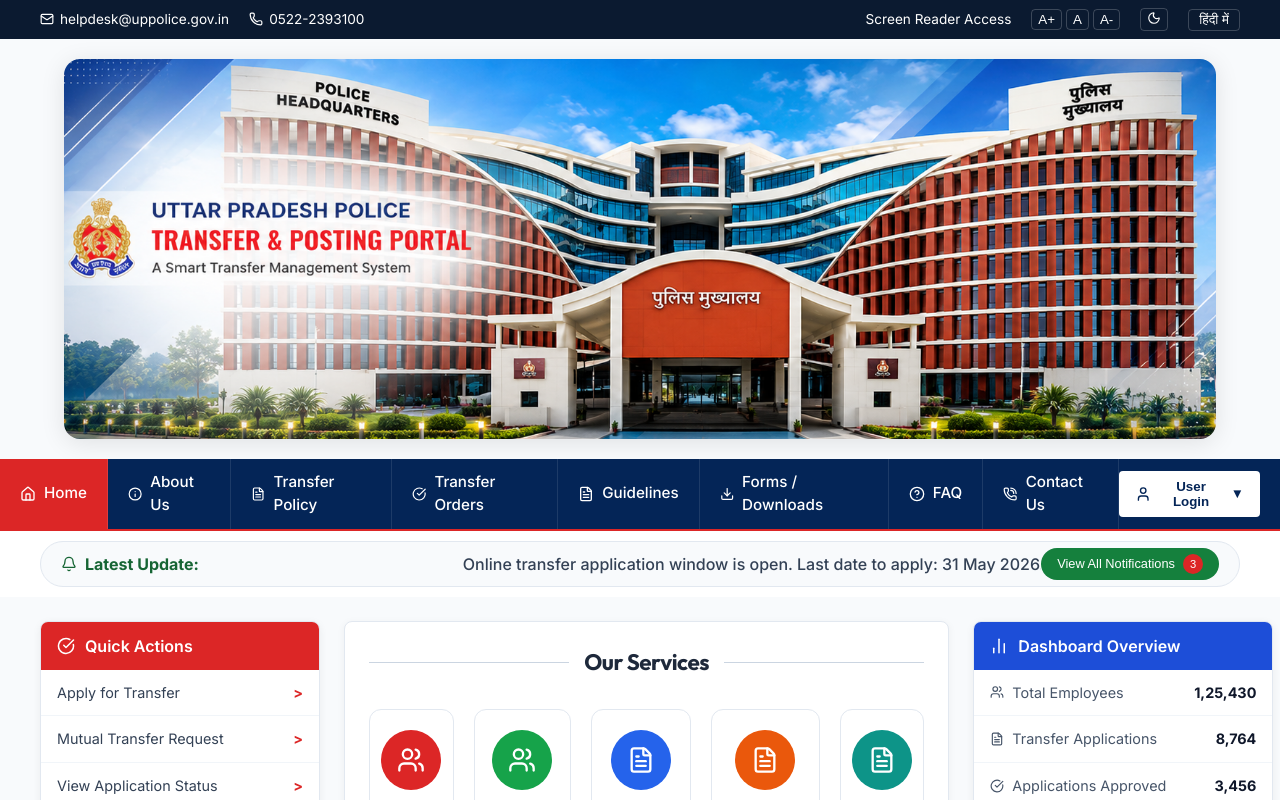
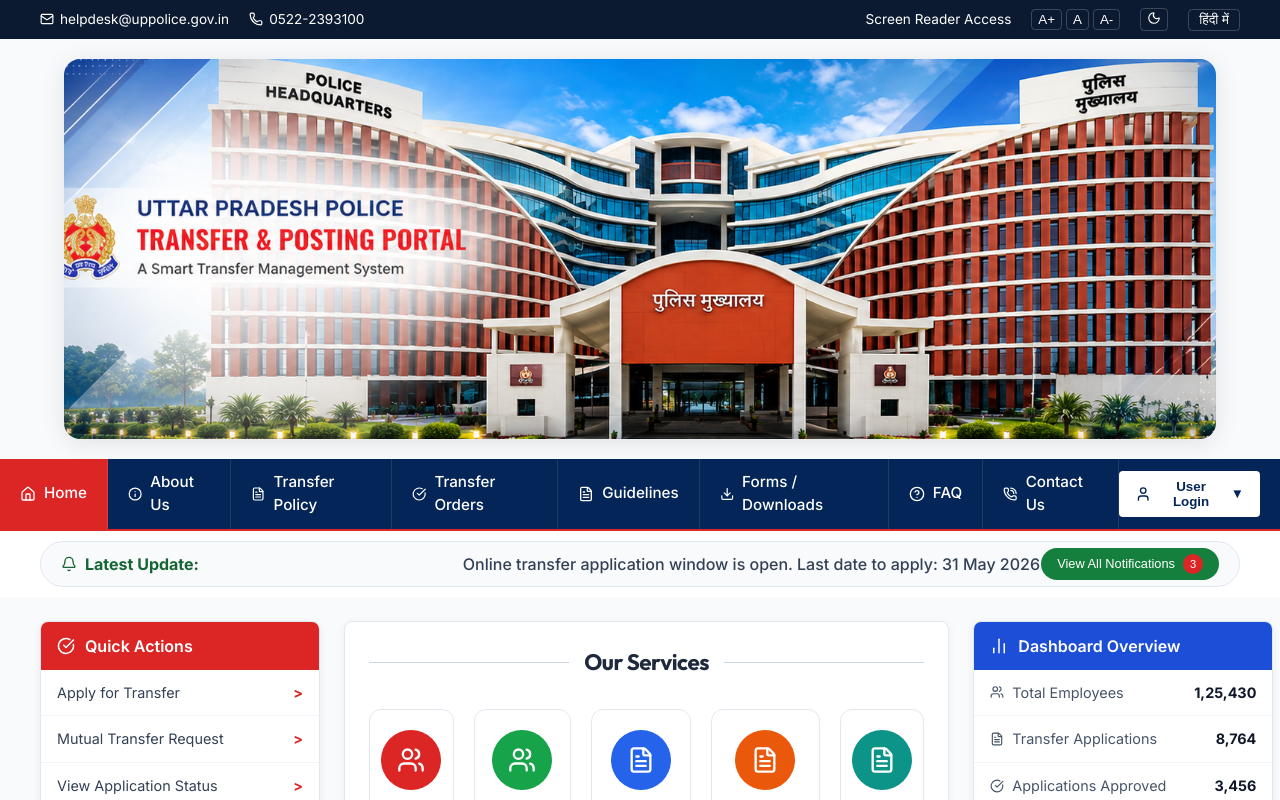
Before and after one commit to rahuldwivedidwivedi7-ai/UPPTS-PORATAL, a React (Vite) app in the folder frontend/: page / in a window 1280 px wide. Shown: the top 800 px of the page. Built offline with nearby package versions, Linux system fonts and the light colour scheme; no server answers.

Commit message:
style: Zoom banner image slightly to crop out baked-in white border

```diff
--- a/frontend/src/components/LandingPage.css
+++ b/frontend/src/components/LandingPage.css
@@ -111,7 +111,7 @@
   box-shadow: 0 4px 25px rgba(0,0,0,0.1);
   height: 380px;
   background-image: url('/assets/final-banner.png');
-  background-size: cover;
+  background-size: 103% 106%;
   background-position: center;
   display: flex;
   flex-direction: column;
```
